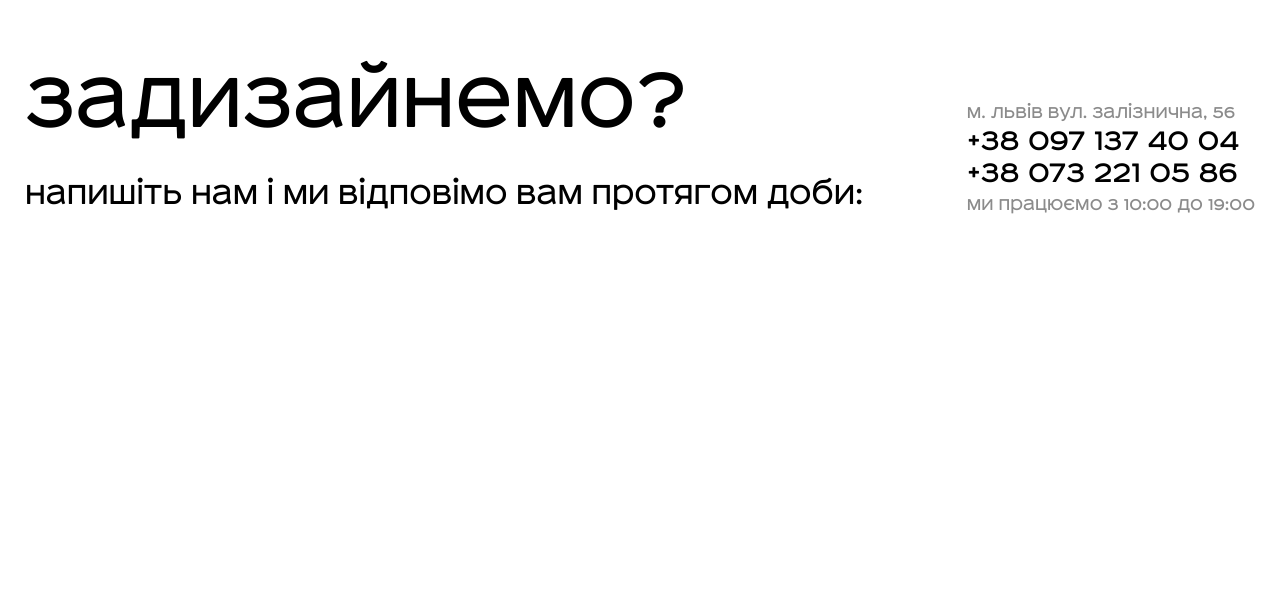
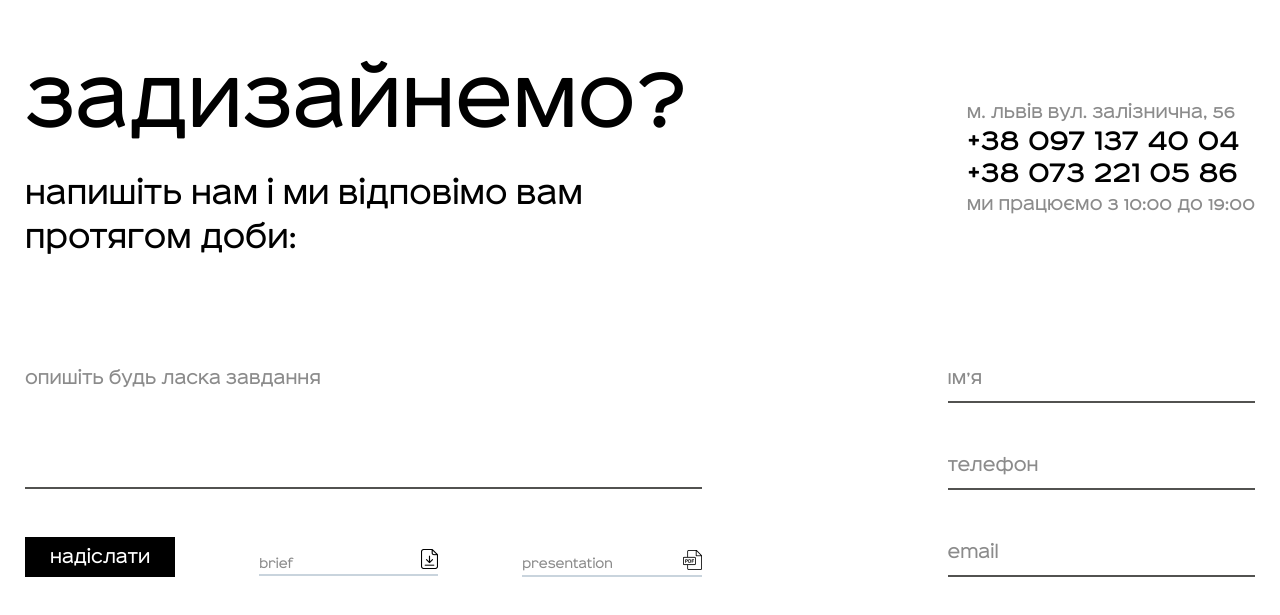
Before and after one commit to v-lavs/profi, a website: page index.html in a window 1280 px wide. Shown: the part 5052-5667 px from the top of the page. Before the commit the page ends 5373 px from the top, so only its background shows below. Drawn offline with nearby package versions, Linux system fonts and the light colour scheme; some packages are replaced by stand-ins of ours; a script that the page names is missing.

Commit message:
add section-contacts

```diff
--- a/index.html
+++ b/index.html
@@ -270,18 +270,47 @@
         </section>
         <section class="section-contacts">
             <div class="container">
-                <div class="section__content">
+
                 <div class="section__slogan">
                     <p><span class="bold">Задизайнемо?</span></p>
                     <p>Напишіть нам і ми відповімо вам протягом доби:</p>
                 </div>
-                    <div class="address address_desktop">
+                <div class="address">
                     <span class="address__item">м. Львів  вул. Залізнична, 56</span>
                     <a href="tel:+38 097 137 40 04" class="address__item link-phone">+38 097 137 40 04</a>
                     <a href="tel:+38 073 221 05 86" class="address__item link-phone">+38 073 221 05 86</a>
                     <span class="address__item">Ми працюємо з 10:00 до 19:00</span>
                 </div>
+                <form action="#" method="post" class="form">
+                    <textarea class="textarea" name="description" cols="62" rows="5"
+                              placeholder="опишіть будь ласка завдання"></textarea>
+                    <div class="field-box">
+                        <div class="form-group">
+                            <label class="hide">Ім’я</label>
+                            <input class="input" type="text" placeholder="Ім’я">
                         </div>
+                        <div class="form-group">
+                            <label class="hide">телефон</label>
+                            <input class="input" type="text" placeholder="телефон">
+                        </div>
+                        <div class="form-group">
+                            <label class="hide">email</label>
+                            <input class="input" type="text" placeholder="email">
+                        </div>
+                    </div>
+                    <div class="form__footer">
+                        <button type="submit" class="btn btn_dark btn_submit">надіслати</button>
+                        <select name="link-brief" class="custom-select form-control">
+                            <option data-display="brief" value="none" hidden="">brief</option>
+                            <option value="1">brief 1</option>
+                            <option value="2">brief 2</option>
+                            <option value="3">brief 3</option>
+                            <option value="4">brief 4</option>
+                        </select>
+
+                        <a href="#" class="link-presentation">presentation</a>
+                    </div>
+                </form>
             </div>
         </section>
     </main>
--- a/src/scss/components/_button.scss
+++ b/src/scss/components/_button.scss
@@ -20,13 +20,15 @@
   }
 
   &_dark {
+    background-color: $dark;
+    color: $white;
 
+    &:hover,
+    &:focus {
+      background-color: $dark-grey;
+    }
   }
 
-  &:hover,
-  &:focus {
-
-  }
 }
 
 .btn_play{
--- a/src/scss/components/_custom-select.scss
+++ b/src/scss/components/_custom-select.scss
@@ -1,23 +1,28 @@
 .nice-select {
+  border: none;
+  border-bottom: 2px solid  #c9d4dd;
+  border-radius: 0;
+  padding: 7px 10px 7px 0;
+  color: $dark-grey;
+  height: 39px;
+  width: 26.5%;
 
-  .option.selected.focus{
-
+  &:after {
+    display: none;
   }
-  .option:hover,
-  .nice-select .option.focus,
-  .nice-select
-  .option.selected.focus{
-
+  &:before{
+    position: absolute;
+    content: '';
+    background-image: url(../assets/img/upload.png);
+    width: 17px;
+    height: 20px;
+    background-repeat: no-repeat;
+    background-position: center;
+    background-size: contain;
+    right: 0;
+    bottom: 5px;
   }
-  &:after {
-
-  }
-
   .list {
-
-  }
-
-  span.current {
-
+    width: 100%;
   }
 }
--- a/src/scss/components/_form.scss
+++ b/src/scss/components/_form.scss
@@ -1,34 +1,64 @@
 .form {
-  font-size: 16px;
-  text-align: center;
+  font-size: 20px;
   color: $dark;
+  width: 100%;
+
   .input {
     display: block;
     width: 100%;
     background: #ffffff;
-    border: 1px solid #dce2e8;
-    border-radius: 8px;
+    border: none;
+    border-bottom: 2px solid #525250;
     line-height: 1;
-    padding: 17px 17px 18px;
-    text-align: center;
-    font-weight: 400;
-
+    padding: 20px 10px 10px 0;
+    margin-bottom: 30px;
   }
 
   ::placeholder {
-
+    color: $dark-grey;
   }
 
-  &__group {
+  .textarea {
+    width: 55%;
+    border: none;
+    border-bottom: 2px solid #525250;
+    padding: 20px 10px 10px 0;
+    max-height: 143px;
+    margin-bottom: 48px;
+  }
 
+  .field-box {
+    max-width: 354px;
+    width: 25%;
   }
-  .btn_submit {
 
+  &__footer {
+    display: flex;
+    width: 55%;
+    justify-content: space-between;
 
-    &:hover,
-    &:focus{
+    .link-presentation {
+      position: relative;
+      font-size: 14px;
+      color: $dark-grey;
+      width: 26.5%;
+      display: block;
+      padding-bottom: 2px;
+      padding-top: 18px;
+      border-bottom: 2px solid #c9d4dd;
 
+      &:before {
+        position: absolute;
+        content: '';
+        background-image: url(../assets/img/up-pdf.png);
+        width: 19px;
+        height: 20px;
+        background-repeat: no-repeat;
+        background-position: center;
+        background-size: contain;
+        right: 0;
+        bottom: 5px;
+      }
     }
-
   }
 }
--- a/src/scss/layout/_header.scss
+++ b/src/scss/layout/_header.scss
@@ -119,6 +119,9 @@
           border-radius: 10px;
           flex: 0;
           line-height: .9;
+          &:before{
+            display: none;
+          }
         }
       }
     }
--- a/src/scss/layout/sections/section-contacts.scss
+++ b/src/scss/layout/sections/section-contacts.scss
@@ -1,6 +1,14 @@
 .section-contacts {
+  padding-bottom: 120px;
+  .container{
+    display: flex;
+    justify-content: space-between;
+    flex-wrap: wrap;
+  }
   .section__slogan {
     font-size: 35px;
+    width: 56%;
+    margin-bottom: 86px;
   }
 
   .bold {
@@ -8,12 +16,6 @@
     line-height: .8;
     margin-bottom: 35px;
     display: inline-block;
-  }
-
-  .section__content {
-    display: flex;
-    justify-content: space-between;
-    padding-bottom: 100px;
   }
 
   .address {
@@ -35,4 +37,9 @@
       margin-bottom: 10px;
     }
   }
+  .form{
+    .field-box{
+      float: right;
+    }
+  }
 }
```
Also changed, not shown: src/js/main.js (+12 -13 lines), assets/img/svg/close.svg, dist/main.css, dist/main.js. Lines whose indentation alone changed are shown as unchanged.
